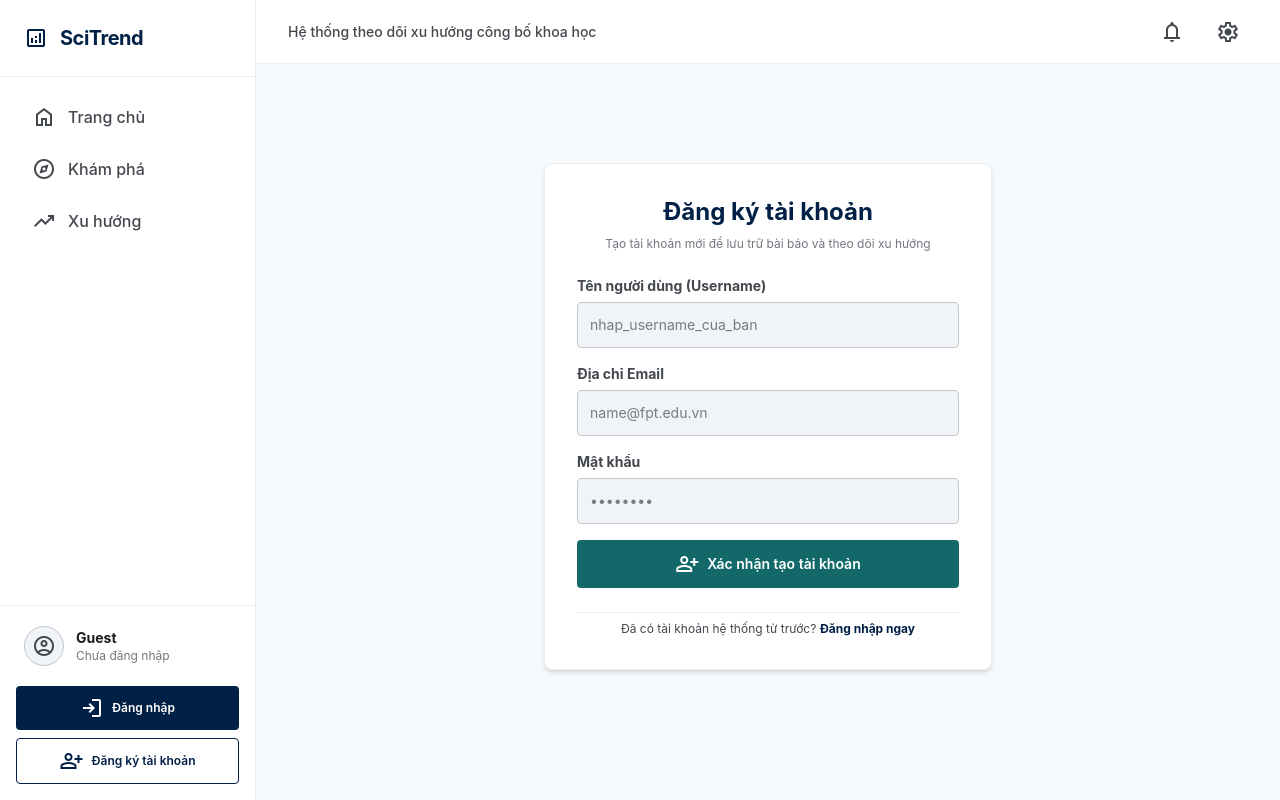
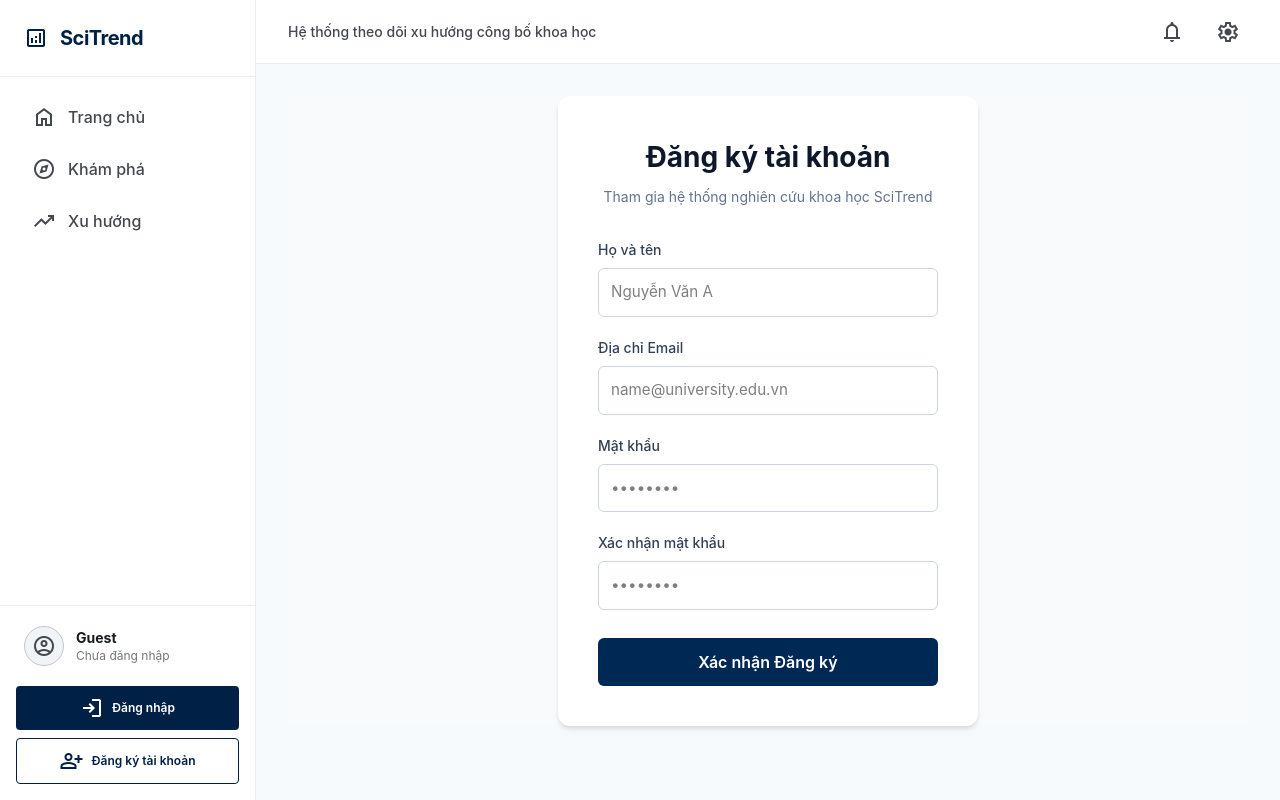
Before and after one commit to Phc253/Scientific-Trend-Front-End---SWP391, a React (Vite) app: page /register in a window 1280 px wide. Built offline with nearby package versions, Linux system fonts and the light colour scheme.

Commit message:
feat: complete login and register integration with dynamic sidebar

```diff
--- a/src/App.tsx
+++ b/src/App.tsx
@@ -4,8 +4,8 @@ import Layout from "./components/Layout";
 import Home from "./pages/Home";
 import Search from "./pages/Search";
 import Dashboard from "./pages/Dashboard";
-import Login from "./pages/Login";
-import Register from "./pages/Register";
+import { Login } from "./pages/Login";
+import { Register } from "./pages/Register";
 
 const App: React.FC = () => {
   return (
--- a/src/pages/Login.tsx
+++ b/src/pages/Login.tsx
@@ -1,83 +1,201 @@
 import React, { useState } from "react";
-import { Link } from "react-router-dom";
+import axios from "axios";
+import { useNavigate } from "react-router-dom";
 
-const Login: React.FC = () => {
-  // Quản lý trạng thái nhập liệu theo đúng DTO LoginRequest của Back-end
+export const Login = () => {
   const [email, setEmail] = useState("");
   const [password, setPassword] = useState("");
+  const [error, setError] = useState("");
+  const [isLoading, setIsLoading] = useState(false);
+  const navigate = useNavigate();
 
-  const handleSubmit = (e: React.FormEvent) => {
+  const handleLogin = async (e: React.FormEvent) => {
     e.preventDefault();
-    console.log("Dữ liệu đăng nhập gửi lên API:", { email, password });
-    // Tuần 4-10: Nhóm sẽ viết hàm fetch() hoặc axios.post() gọi API /api/Account/login tại đây
+    setError("");
+    setIsLoading(true);
+
+    try {
+      // Gọi API Login tới cổng Back-end .NET (.NET của bạn cổng nào thì đổi số lại nhé, ví dụ: 5225)
+      const response = await axios.post(
+        "http://localhost:5225/api/account/login",
+        {
+          email: email,
+          password: password,
+        },
+      );
+
+      if (response.data && response.data.token) {
+        // Lưu thông tin đăng nhập vào localStorage
+        localStorage.setItem("token", response.data.token);
+        // Lưu tên user hoặc email để hiển thị dưới thanh Sidebar thay cho chữ Guest
+        localStorage.setItem(
+          "userName",
+          response.data.user?.fullName || email.split("@")[0],
+        );
+
+        // Chuyển hướng về trang chủ và ép tải lại để Sidebar cập nhật trạng thái ngay
+        navigate("/");
+        window.location.reload();
+      }
+    } catch (err: any) {
+      if (err.response && err.response.data) {
+        setError(
+          err.response.data.message ||
+            "Tài khoản hoặc mật khẩu không chính xác!",
+        );
+      } else {
+        setError(
+          "Không thể kết nối đến máy chủ Back-end. Bạn đã chạy lệnh dotnet run chưa?",
+        );
+      }
+    } finally {
+      setIsLoading(false);
+    }
   };
 
   return (
-    <div className="min-h-[80vh] flex items-center justify-center animate-fadeIn">
-      <div className="bg-white p-8 rounded-lg border border-[#ebeef0] shadow-md w-full max-w-md space-y-6">
-        {/* Tiêu đề trang */}
-        <div className="text-center space-y-2">
-          <h2 className="text-2xl font-bold text-[#002045]">
-            Đăng nhập hệ thống
-          </h2>
-          <p className="text-xs text-[#74777f]">
-            Sử dụng tài khoản học thuật của bạn để tiếp tục
-          </p>
-        </div>
+    <div
+      style={{
+        display: "flex",
+        justifyContent: "center",
+        alignItems: "center",
+        minHeight: "60vh",
+        backgroundColor: "#f8fafc",
+      }}
+    >
+      <div
+        style={{
+          width: "100%",
+          maxWidth: "400px",
+          padding: "2.5rem",
+          backgroundColor: "#ffffff",
+          borderRadius: "12px",
+          boxShadow:
+            "0 4px 6px -1px rgba(0, 0, 0, 0.1), 0 2px 4px -1px rgba(0, 0, 0, 0.06)",
+          textAlign: "center",
+        }}
+      >
+        <h2
+          style={{
+            fontSize: "1.75rem",
+            fontWeight: "700",
+            color: "#0f172a",
+            marginBottom: "0.5rem",
+          }}
+        >
+          Đăng nhập
+        </h2>
+        <p
+          style={{
+            color: "#64748b",
+            marginBottom: "2rem",
+            fontSize: "0.875rem",
+          }}
+        >
+          Chào mừng quay trở lại với SciTrend
+        </p>
 
-        {/* Form nhập liệu */}
-        <form onSubmit={handleSubmit} className="space-y-4 text-sm">
-          {/* Ô nhập Email */}
-          <div className="space-y-1.5">
-            <label className="block font-bold text-[#43474e]">
+        <form
+          onSubmit={handleLogin}
+          style={{ display: "flex", flexDirection: "column", gap: "1.25rem" }}
+        >
+          {error && (
+            <div
+              style={{
+                padding: "0.75rem",
+                backgroundColor: "#fef2f2",
+                color: "#ef4444",
+                borderRadius: "6px",
+                fontSize: "0.875rem",
+                textAlign: "left",
+                border: "1px solid #fee2e2",
+              }}
+            >
+              ⚠️ {error}
+            </div>
+          )}
+
+          <div style={{ textAlign: "left" }}>
+            <label
+              style={{
+                display: "block",
+                marginBottom: "0.5rem",
+                fontSize: "0.875rem",
+                fontWeight: "500",
+                color: "#334155",
+              }}
+            >
               Địa chỉ Email
             </label>
             <input
               type="email"
-              required
-              placeholder="name@fpt.edu.vn"
-              className="w-full p-3 bg-[#f1f4f6] border border-[#c4c6cf] rounded focus:outline-none focus:border-[#13696a] focus:ring-1 focus:ring-[#13696a] transition-all"
               value={email}
               onChange={(e) => setEmail(e.target.value)}
+              placeholder="name@university.edu.vn"
+              required
+              style={{
+                width: "100%",
+                padding: "0.75rem",
+                borderRadius: "6px",
+                border: "1px solid #cbd5e1",
+                fontSize: "0.95rem",
+                boxSizing: "border-box",
+                outline: "none",
+              }}
             />
           </div>
 
-          {/* Ô nhập Mật khẩu */}
-          <div className="space-y-1.5">
-            <label className="block font-bold text-[#43474e]">Mật khẩu</label>
+          <div style={{ textAlign: "left" }}>
+            <label
+              style={{
+                display: "block",
+                marginBottom: "0.5rem",
+                fontSize: "0.875rem",
+                fontWeight: "500",
+                color: "#334155",
+              }}
+            >
+              Mật khẩu
+            </label>
             <input
               type="password"
-              required
-              placeholder="••••••••"
-              className="w-full p-3 bg-[#f1f4f6] border border-[#c4c6cf] rounded focus:outline-none focus:border-[#13696a] focus:ring-1 focus:ring-[#13696a] transition-all"
               value={password}
               onChange={(e) => setPassword(e.target.value)}
+              placeholder="••••••••"
+              required
+              style={{
+                width: "100%",
+                padding: "0.75rem",
+                borderRadius: "6px",
+                border: "1px solid #cbd5e1",
+                fontSize: "0.95rem",
+                boxSizing: "border-box",
+                outline: "none",
+              }}
             />
           </div>
 
-          {/* Nút bấm Đăng nhập: Áp dụng đúng mã màu Primary Filled của hệ thống */}
           <button
             type="submit"
-            className="w-full bg-[#002045] hover:opacity-95 text-white font-semibold py-3 rounded transition-opacity mt-2 cursor-pointer flex items-center justify-center gap-2"
+            disabled={isLoading}
+            style={{
+              width: "100%",
+              padding: "0.75rem",
+              backgroundColor: "#002855", // Màu xanh đậm ton-sur-ton với nút Đăng nhập ở Sidebar của bạn
+              color: "#ffffff",
+              border: "none",
+              borderRadius: "6px",
+              fontSize: "1rem",
+              fontWeight: "600",
+              cursor: isLoading ? "not-allowed" : "pointer",
+              transition: "background-color 0.2s",
+              marginTop: "0.5rem",
+            }}
           >
-            <span className="material-symbols-outlined text-sm">login</span>
-            Xác nhận đăng nhập
+            {isLoading ? "Đang xử lý..." : "Xác nhận Đăng nhập"}
           </button>
         </form>
-
-        {/* Liên kết chuyển hướng nhanh */}
-        <div className="text-center text-xs text-[#43474e] pt-2 border-t border-[#ebeef0]">
-          Chưa có tài khoản nghiên cứu?{" "}
-          <Link
-            to="/register"
-            className="text-[#13696a] font-bold hover:underline"
-          >
-            Đăng ký ngay tại đây
-          </Link>
-        </div>
       </div>
     </div>
   );
 };
-
-export default Login;
--- a/src/pages/Register.tsx
+++ b/src/pages/Register.tsx
@@ -1,101 +1,287 @@
 import React, { useState } from "react";
-import { Link } from "react-router-dom";
+import axios from "axios";
+import { useNavigate } from "react-router-dom";
 
-const Register: React.FC = () => {
-  // Quản lý trạng thái dữ liệu nhập vào theo đúng cấu trúc RegisterRequest của Back-end
-  const [username, setUsername] = useState("");
+export const Register = () => {
+  const [name, setName] = useState("");
   const [email, setEmail] = useState("");
   const [password, setPassword] = useState("");
+  const [confirmPassword, setConfirmPassword] = useState("");
+  const [error, setError] = useState("");
+  const [success, setSuccess] = useState("");
+  const [isLoading, setIsLoading] = useState(false);
+  const navigate = useNavigate();
 
-  const handleSubmit = (e: React.FormEvent) => {
+  const handleRegister = async (e: React.FormEvent) => {
     e.preventDefault();
-    console.log("Dữ liệu đăng ký gửi lên API:", { username, email, password });
-    // Tuần 4-10: Nhóm sẽ viết hàm fetch() hoặc axios.post() gọi API /api/Account/register tại đây
+    setError("");
+    setSuccess("");
+
+    // 1. Kiểm tra mật khẩu nhập lại có khớp không (Xử lý nhanh ở Front-end)
+    if (password !== confirmPassword) {
+      setError("Mật khẩu nhập lại không trùng khớp!");
+      return;
+    }
+
+    setIsLoading(true);
+
+    try {
+      // 2. Gọi API Register tới Back-end .NET (Thay lại cổng Port nếu cần)
+      const response = await axios.post(
+        "http://localhost:5225/api/account/register",
+        {
+          name: name,
+          email: email,
+          password: password,
+        },
+      );
+
+      // 3. Xử lý khi đăng ký thành công
+      setSuccess(
+        "Đăng ký tài khoản thành công! Đang chuyển hướng sang trang đăng nhập...",
+      );
+
+      // Chờ 2 giây để user kịp đọc thông báo thành công rồi chuyển sang trang Login
+      setTimeout(() => {
+        navigate("/login");
+      }, 2000);
+    } catch (err: any) {
+      if (err.response && err.response.data) {
+        setError(
+          err.response.data.message ||
+            "Đăng ký thất bại. Email có thể đã tồn tại!",
+        );
+      } else {
+        setError(
+          "Không thể kết nối đến máy chủ Back-end. Hãy chắc chắn .NET đang chạy!",
+        );
+      }
+    } finally {
+      setIsLoading(false);
+    }
   };
 
   return (
-    <div className="min-h-[80vh] flex items-center justify-center animate-fadeIn">
-      <div className="bg-white p-8 rounded-lg border border-[#ebeef0] shadow-md w-full max-w-md space-y-6">
-        {/* Tiêu đề trang */}
-        <div className="text-center space-y-2">
-          <h2 className="text-2xl font-bold text-[#002045]">
-            Đăng ký tài khoản
-          </h2>
-          <p className="text-xs text-[#74777f]">
-            Tạo tài khoản mới để lưu trữ bài báo và theo dõi xu hướng
-          </p>
-        </div>
+    <div
+      style={{
+        display: "flex",
+        justifyContent: "center",
+        alignItems: "center",
+        minHeight: "75vh",
+        backgroundColor: "#f8fafc",
+      }}
+    >
+      <div
+        style={{
+          width: "100%",
+          maxWidth: "420px",
+          padding: "2.5rem",
+          backgroundColor: "#ffffff",
+          borderRadius: "12px",
+          boxShadow:
+            "0 4px 6px -1px rgba(0, 0, 0, 0.1), 0 2px 4px -1px rgba(0, 0, 0, 0.06)",
+          textAlign: "center",
+        }}
+      >
+        <h2
+          style={{
+            fontSize: "1.75rem",
+            fontWeight: "700",
+            color: "#0f172a",
+            marginBottom: "0.5rem",
+          }}
+        >
+          Đăng ký tài khoản
+        </h2>
+        <p
+          style={{
+            color: "#64748b",
+            marginBottom: "2rem",
+            fontSize: "0.875rem",
+          }}
+        >
+          Tham gia hệ thống nghiên cứu khoa học SciTrend
+        </p>
 
-        {/* Form nhập liệu */}
-        <form onSubmit={handleSubmit} className="space-y-4 text-sm">
-          {/* Ô nhập Tên tài khoản */}
-          <div className="space-y-1.5">
-            <label className="block font-bold text-[#43474e]">
-              Tên người dùng (Username)
+        <form
+          onSubmit={handleRegister}
+          style={{ display: "flex", flexDirection: "column", gap: "1.25rem" }}
+        >
+          {/* Thông báo lỗi */}
+          {error && (
+            <div
+              style={{
+                padding: "0.75rem",
+                backgroundColor: "#fef2f2",
+                color: "#ef4444",
+                borderRadius: "6px",
+                fontSize: "0.875rem",
+                textAlign: "left",
+                border: "1px solid #fee2e2",
+              }}
+            >
+              ⚠️ {error}
+            </div>
+          )}
+
+          {/* Thông báo thành công */}
+          {success && (
+            <div
+              style={{
+                padding: "0.75rem",
+                backgroundColor: "#f0fdf4",
+                color: "#16a34a",
+                borderRadius: "6px",
+                fontSize: "0.875rem",
+                textAlign: "left",
+                border: "1px solid #dcfce7",
+              }}
+            >
+              ✅ {success}
+            </div>
+          )}
+
+          <div style={{ textAlign: "left" }}>
+            <label
+              style={{
+                display: "block",
+                marginBottom: "0.5rem",
+                fontSize: "0.875rem",
+                fontWeight: "500",
+                color: "#334155",
+              }}
+            >
+              Họ và tên
             </label>
             <input
               type="text"
+              value={name}
+              onChange={(e) => setName(e.target.value)}
+              placeholder="Nguyễn Văn A"
               required
-              placeholder="nhap_username_cua_ban"
-              className="w-full p-3 bg-[#f1f4f6] border border-[#c4c6cf] rounded focus:outline-none focus:border-[#13696a] focus:ring-1 focus:ring-[#13696a] transition-all"
-              value={username}
-              onChange={(e) => setUsername(e.target.value)}
+              style={{
+                width: "100%",
+                padding: "0.75rem",
+                borderRadius: "6px",
+                border: "1px solid #cbd5e1",
+                fontSize: "0.95rem",
+                boxSizing: "border-box",
+                outline: "none",
+              }}
             />
           </div>
 
-          {/* Ô nhập Email */}
-          <div className="space-y-1.5">
-            <label className="block font-bold text-[#43474e]">
+          <div style={{ textAlign: "left" }}>
+            <label
+              style={{
+                display: "block",
+                marginBottom: "0.5rem",
+                fontSize: "0.875rem",
+                fontWeight: "500",
+                color: "#334155",
+              }}
+            >
               Địa chỉ Email
             </label>
             <input
               type="email"
-              required
-              placeholder="name@fpt.edu.vn"
-              className="w-full p-3 bg-[#f1f4f6] border border-[#c4c6cf] rounded focus:outline-none focus:border-[#13696a] focus:ring-1 focus:ring-[#13696a] transition-all"
               value={email}
               onChange={(e) => setEmail(e.target.value)}
+              placeholder="name@university.edu.vn"
+              required
+              style={{
+                width: "100%",
+                padding: "0.75rem",
+                borderRadius: "6px",
+                border: "1px solid #cbd5e1",
+                fontSize: "0.95rem",
+                boxSizing: "border-box",
+                outline: "none",
+              }}
             />
           </div>
 
-          {/* Ô nhập Mật khẩu */}
-          <div className="space-y-1.5">
-            <label className="block font-bold text-[#43474e]">Mật khẩu</label>
+          <div style={{ textAlign: "left" }}>
+            <label
+              style={{
+                display: "block",
+                marginBottom: "0.5rem",
+                fontSize: "0.875rem",
+                fontWeight: "500",
+                color: "#334155",
+              }}
+            >
+              Mật khẩu
+            </label>
             <input
               type="password"
-              required
-              placeholder="••••••••"
-              className="w-full p-3 bg-[#f1f4f6] border border-[#c4c6cf] rounded focus:outline-none focus:border-[#13696a] focus:ring-1 focus:ring-[#13696a] transition-all"
               value={password}
               onChange={(e) => setPassword(e.target.value)}
+              placeholder="••••••••"
+              required
+              style={{
+                width: "100%",
+                padding: "0.75rem",
+                borderRadius: "6px",
+                border: "1px solid #cbd5e1",
+                fontSize: "0.95rem",
+                boxSizing: "border-box",
+                outline: "none",
+              }}
             />
           </div>
 
-          {/* Nút bấm xác nhận Đăng ký */}
+          <div style={{ textAlign: "left" }}>
+            <label
+              style={{
+                display: "block",
+                marginBottom: "0.5rem",
+                fontSize: "0.875rem",
+                fontWeight: "500",
+                color: "#334155",
+              }}
+            >
+              Xác nhận mật khẩu
+            </label>
+            <input
+              type="password"
+              value={confirmPassword}
+              onChange={(e) => setConfirmPassword(e.target.value)}
+              placeholder="••••••••"
+              required
+              style={{
+                width: "100%",
+                padding: "0.75rem",
+                borderRadius: "6px",
+                border: "1px solid #cbd5e1",
+                fontSize: "0.95rem",
+                boxSizing: "border-box",
+                outline: "none",
+              }}
+            />
+          </div>
+
           <button
             type="submit"
-            className="w-full bg-[#13696a] hover:opacity-95 text-white font-semibold py-3 rounded transition-opacity mt-2 cursor-pointer flex items-center justify-center gap-2"
+            disabled={isLoading}
+            style={{
+              width: "100%",
+              padding: "0.75rem",
+              backgroundColor: "#002855", // Đồng bộ màu xanh navy với nút Đăng ký ở Sidebar
+              color: "#ffffff",
+              border: "none",
+              borderRadius: "6px",
+              fontSize: "1rem",
+              fontWeight: "600",
+              cursor: isLoading ? "not-allowed" : "pointer",
+              transition: "background-color 0.2s",
+              marginTop: "0.5rem",
+            }}
           >
-            <span className="material-symbols-outlined text-sm">
-              person_add
-            </span>
-            Xác nhận tạo tài khoản
+            {isLoading ? "Đang đăng ký..." : "Xác nhận Đăng ký"}
           </button>
         </form>
-
-        {/* Liên kết chuyển đổi nhanh sang đăng nhập */}
-        <div className="text-center text-xs text-[#43474e] pt-2 border-t border-[#ebeef0]">
-          Đã có tài khoản hệ thống từ trước?{" "}
-          <Link
-            to="/login"
-            className="text-[#002045] font-bold hover:underline"
-          >
-            Đăng nhập ngay
-          </Link>
-        </div>
       </div>
     </div>
   );
 };
-
-export default Register;
```
Also changed, not shown: src/components/Layout.tsx (+57 -11 lines).
